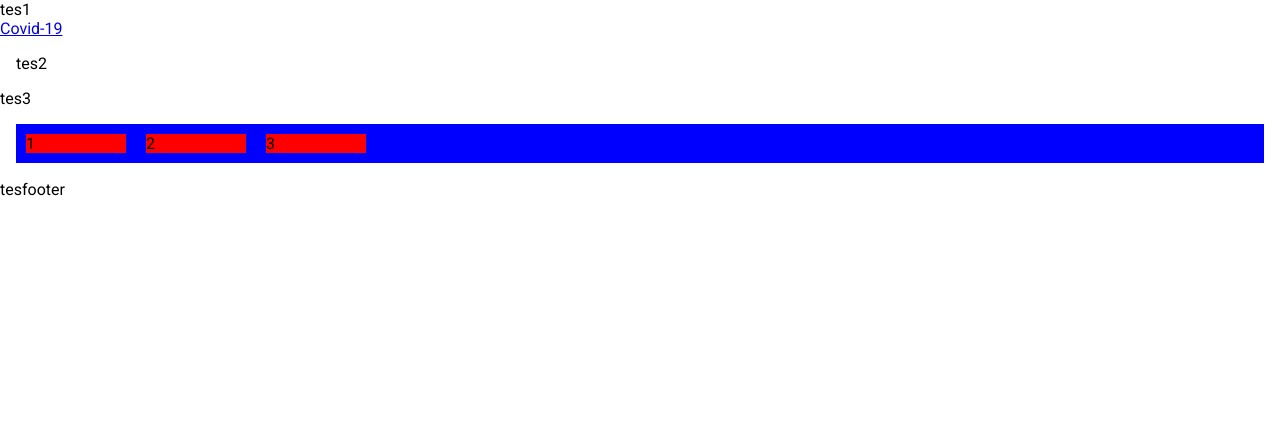
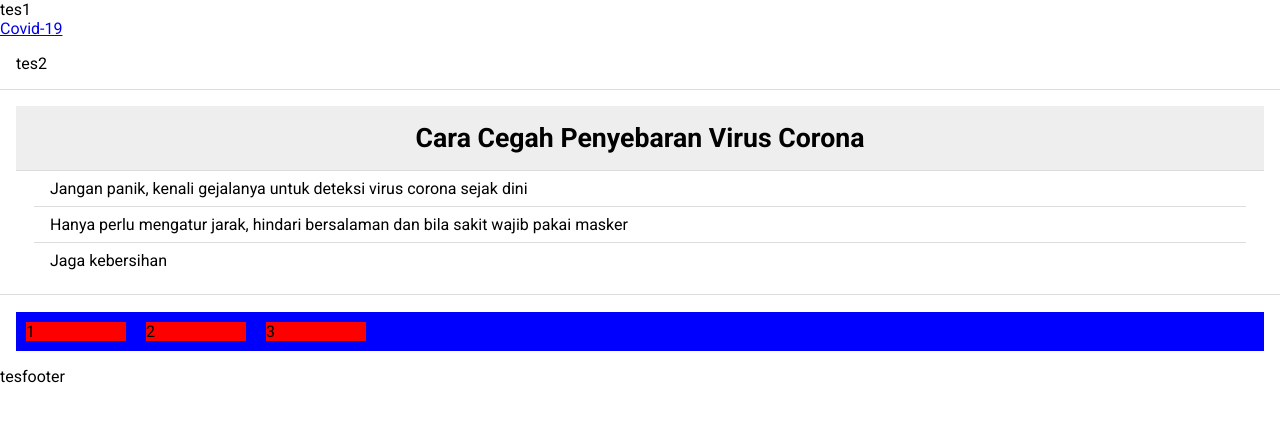
Before and after one commit to jasonrichdarmawan/archived-learn-html, a plain HTML site: page index.html in a window 1280 px wide. Drawn offline with Linux system fonts and the light colour scheme.

Commit message:
add accordion class with animation for class main2

```diff
--- a/assets/css/style.css
+++ b/assets/css/style.css
@@ -57,6 +57,75 @@
     color: white;
 }
 
+/* TO DO */
+
+.main2 {
+    border-top: 1px solid #ddd;
+    border-bottom: 1px solid #ddd;
+}.main2 .container {
+    padding-bottom: 16px;
+    border-bottom: 1px solid #ddd;
+}.main2 .container:last-child {
+    padding-bottom: 0;
+    border-bottom: none;
+}
+
+.center {
+    text-align: center;
+}
+
+.ul {
+    list-style-type: none;
+    padding: 0;
+}.ul li {
+    padding: 8px 16px;
+    border-bottom: 1px solid #ddd;
+}.ul li:last-child {
+    border-bottom: none;
+}.ul a {
+    text-decoration: none;
+    color: black
+}
+
+.hoverable li:hover {
+    background-color: #ccc;
+}
+
+/* Style the buttons that are used to open and close the accordion panel */
+.accordion {
+    background-color: #eee;
+    cursor: pointer;
+    padding: 16px;
+    width: 100%;
+    text-align: left;
+    /* bug border-bottom */
+    border: none;
+    border-bottom: 1px solid #ddd;
+    outline: none;
+    transition: 0.4s;
+}
+.active, .accordion:hover {
+    background-color: #ddd;
+}
+.accordion:after {
+    content: '\02795'; /* Unicode character for "plus" sign (+) */
+    font-size: 13px;
+    color: #777;
+    float: right;
+    margin-left: 5px;
+}
+.active:after {
+    content: "\2796"; /* Unicode character for "minus" sign (-) */
+}
+/* value in class panel is hidden by default. see var panel in assets/js/app.js */
+.panel {
+    padding: 0 18px;
+    background-color: white;
+    max-height: 0;
+    overflow: hidden;
+    transition: max-height 0.2s ease-out;
+}
+
 /* untuk smartphone */
 [class*="col-"] {
     width: 100%;
@@ -92,6 +161,20 @@
     .col-10 {width: 83.33%;}
     .col-11 {width: 91.66%;}
     .col-12 {width: 100%;}
+
+    /* for laptop, by default, .accordion{max-height: 100%;} */
+    .accordion:hover {
+        cursor: default;
+    }
+    .accordion:after {
+        content: '';
+    }
+    .active:after {
+        content: '';
+    }
+    .panel {
+        max-height: 100%;
+    }
 }
 
 /* TO DO */
--- a/assets/js/app.js
+++ b/assets/js/app.js
@@ -0,0 +1,16 @@
+/* accordion */
+
+var acc = document.getElementsByClassName("accordion");
+var i;
+
+for (i = 0; i < acc.length; i++) {
+  acc[i].addEventListener("click", function() {
+    this.classList.toggle("active");
+    var panel = this.nextElementSibling;
+    if (panel.style.maxHeight) {
+      panel.style.maxHeight = null;
+    } else {
+      panel.style.maxHeight = panel.scrollHeight + "px";
+    }
+  });
+}
--- a/index.html
+++ b/index.html
@@ -10,7 +10,6 @@
     <head>
         <title>lorem ipsum</title>
         <meta name="viewport" content="width=device-width, initial-scale=1.0">
-        <script src="assets/js/app.js"></script>
         <link rel="stylesheet" href="assets/css/style.css" type="text/css"/>
     </head>
 
@@ -48,7 +47,19 @@
         referensi: http://infocovid19.jatimprov.go.id/
         -->
         <div class="main2">
-            <p>tes3</p>
+            <div class="container">
+                <button class="accordion">
+                    <h1 class="center">Cara Cegah Penyebaran Virus Corona</h1>
+                </button>
+                <div class="panel">
+                    <ul class="ul hoverable">
+                        <!-- bug :last-child -->
+                        <a href="#gejala"><li style="border-bottom: 1px solid #ddd;">Jangan panik, kenali gejalanya untuk deteksi virus corona sejak dini</li></a>
+                        <li>Hanya perlu mengatur jarak, hindari bersalaman dan bila sakit wajib pakai masker</li>
+                        <li>Jaga kebersihan</li>
+                    </ul>
+                </div>
+            </div>
         </div>
 
         <!--
@@ -82,6 +93,7 @@
             <p>tesfooter</p>
         </footer>
 
+        <script src="assets/js/app.js"></script>
     </body>
 
 </html>
```
